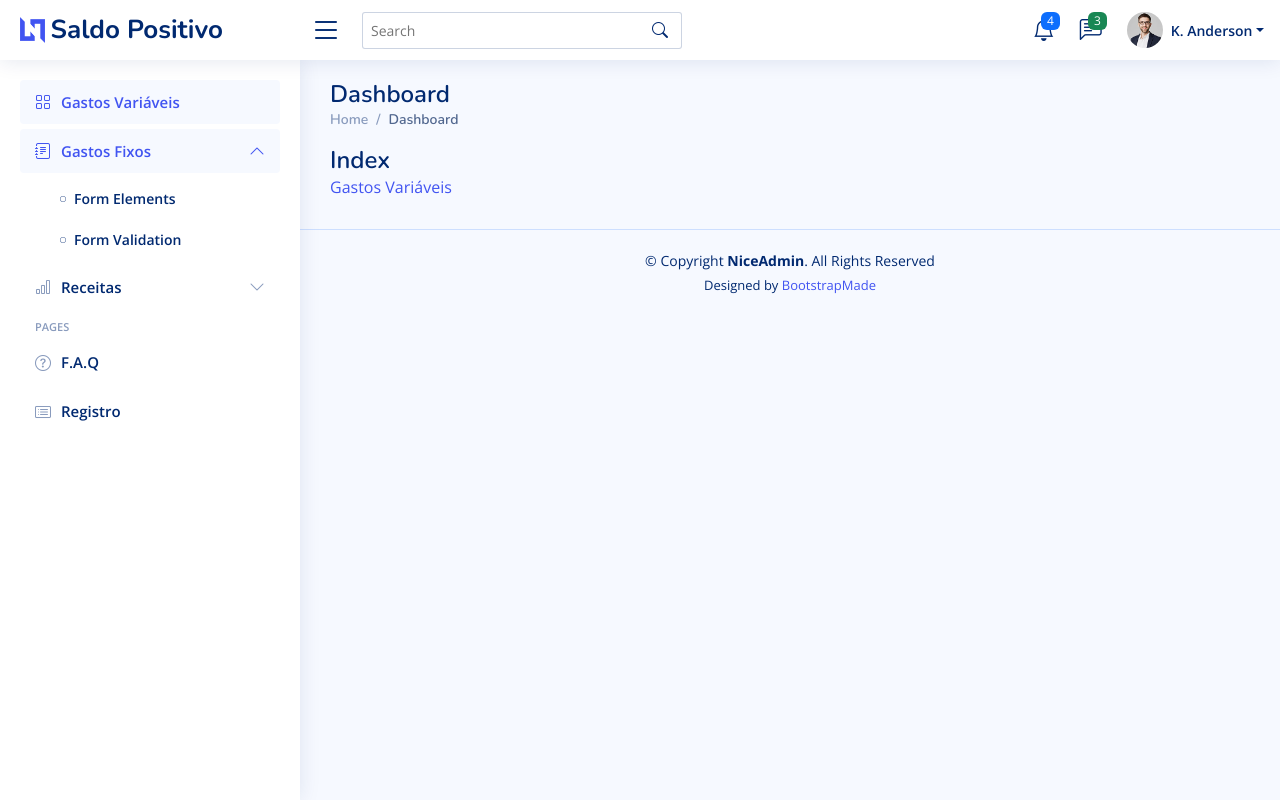
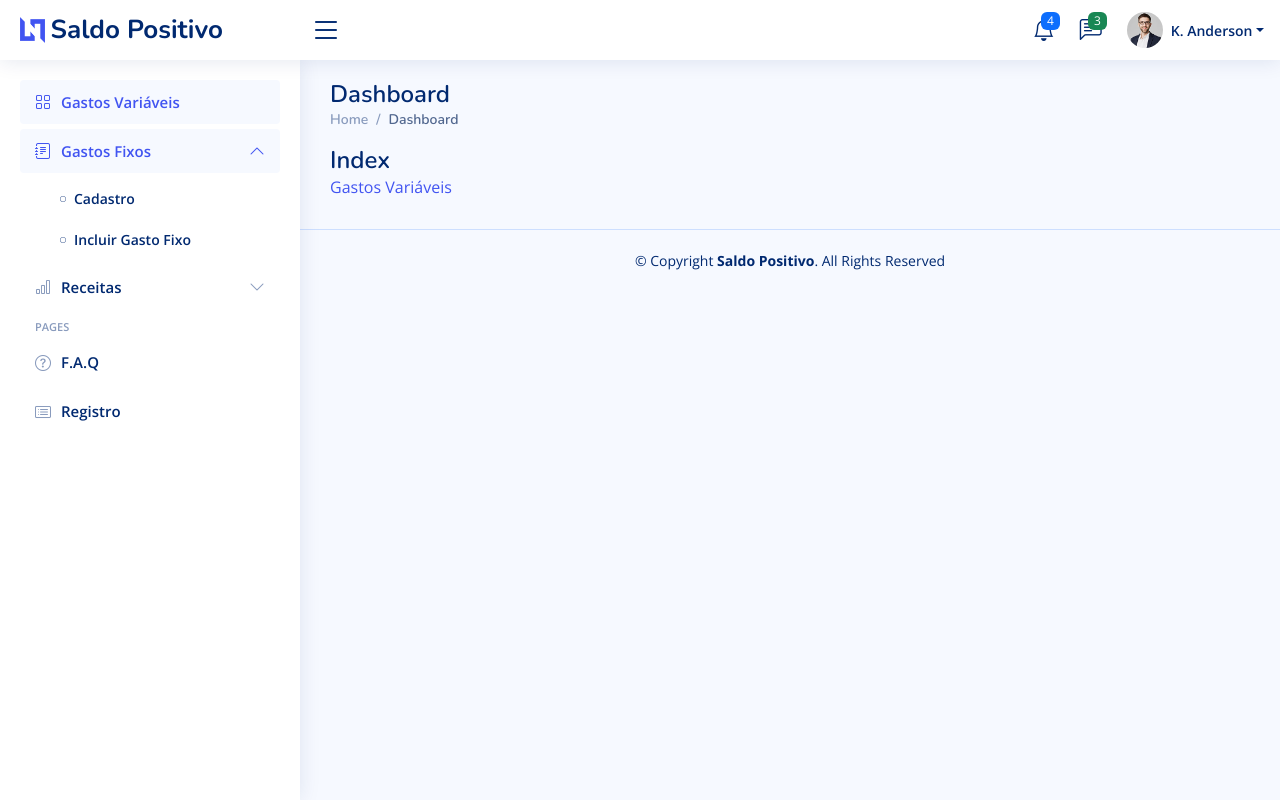
Before and after one commit to lucbergamo/django2_saldopositivo, a Django app: page / in a window 1280 px wide, after a click on "Gastos Fixos". Run offline with Django 5.2, Linux system fonts and the light colour scheme; some libraries are stand-ins or nearby versions.

Commit message:
inclusão do partial

```diff
--- a/core/templates/partials/modelo.html
+++ b/core/templates/partials/modelo.html
@@ -7,7 +7,7 @@
   <meta charset="utf-8">
   <meta content="width=device-width, initial-scale=1.0" name="viewport">
 
-  <title>Dashboard - NiceAdmin Bootstrap Template</title>
+  <title>Dashboard - Saldo Positivo</title>
   <meta content="" name="description">
   <meta content="" name="keywords">
 
@@ -46,19 +46,19 @@
   <header id="header" class="header fixed-top d-flex align-items-center">
 
     <div class="d-flex align-items-center justify-content-between">
-      <a href="index.html" class="logo d-flex align-items-center">
-        <img src="assets/img/logo.png" alt="">
+      <a href="{% url 'index' %}" class="logo d-flex align-items-center">
+        <img src="{% static 'assets/img/logo.png' %}" alt="">
         <span class="d-none d-lg-block">Saldo Positivo</span>
       </a>
       <i class="bi bi-list toggle-sidebar-btn"></i>
     </div><!-- End Logo -->
-
+    <!--
     <div class="search-bar">
       <form class="search-form d-flex align-items-center" method="POST" action="#">
         <input type="text" name="query" placeholder="Search" title="Enter search keyword">
         <button type="submit" title="Search"><i class="bi bi-search"></i></button>
       </form>
-    </div><!-- End Search Bar -->
+    </div>--><!-- End Search Bar -->
 
     <nav class="header-nav ms-auto">
       <ul class="d-flex align-items-center">
@@ -277,7 +277,7 @@
     <ul class="sidebar-nav" id="sidebar-nav">
 
       <li class="nav-item">
-        <a class="nav-link " href="index.html">
+        <a class="nav-link " href="{% url 'gastos_var' %}">
           <i class="bi bi-grid"></i>
           <span>Gastos Variáveis</span>
         </a>
@@ -290,13 +290,13 @@
         <ul id="forms-nav" class="nav-content collapse " data-bs-parent="#sidebar-nav">
           <li>
             <a href="forms-elements.html">
-              <i class="bi bi-circle"></i><span>Form Elements</span>
+              <i class="bi bi-circle"></i><span>Cadastro</span>
             </a>
           </li>
 
           <li>
             <a href="forms-validation.html">
-              <i class="bi bi-circle"></i><span>Form Validation</span>
+              <i class="bi bi-circle"></i><span>Incluir Gasto Fixo</span>
             </a>
           </li>
         </ul>
@@ -350,31 +350,30 @@
   <!-- ======= Footer ======= -->
   <footer id="footer" class="footer">
     <div class="copyright">
-      &copy; Copyright <strong><span>NiceAdmin</span></strong>. All Rights Reserved
+      &copy; Copyright <strong><span>Saldo Positivo</span></strong>. All Rights Reserved
     </div>
     <div class="credits">
       <!-- All the links in the footer should remain intact. -->
       <!-- You can delete the links only if you purchased the pro version. -->
       <!-- Licensing information: https://bootstrapmade.com/license/ -->
       <!-- Purchase the pro version with working PHP/AJAX contact form: https://bootstrapmade.com/nice-admin-bootstrap-admin-html-template/ -->
-      Designed by <a href="https://bootstrapmade.com/">BootstrapMade</a>
     </div>
   </footer><!-- End Footer -->
 
   <a href="#" class="back-to-top d-flex align-items-center justify-content-center"><i class="bi bi-arrow-up-short"></i></a>
 
   <!-- Vendor JS Files -->
-  <script src="vendor/apexcharts/apexcharts.min.js"></script>
-  <script src="vendor/bootstrap/js/bootstrap.bundle.min.js"></script>
-  <script src="vendor/chart.js/chart.umd.js"></script>
-  <script src="vendor/echarts/echarts.min.js"></script>
-  <script src="vendor/quill/quill.min.js"></script>
-  <script src="vendor/simple-datatables/simple-datatables.js"></script>
-  <script src="vendor/tinymce/tinymce.min.js"></script>
-  <script src="vendor/php-email-form/validate.js"></script>
+  <script src="{% static 'vendor/apexcharts/apexcharts.min.js' %}"></script>
+  <script src="{% static 'vendor/bootstrap/js/bootstrap.bundle.min.js' %}"></script>
+  <script src="{% static 'vendor/chart.js/chart.umd.js' %}"></script>
+  <script src="{% static 'vendor/echarts/echarts.min.js' %}"></script>
+  <script src="{% static 'vendor/quill/quill.min.js' %}"></script>
+  <script src="{% static 'vendor/simple-datatables/simple-datatables.js' %}"></script>
+  <script src="{% static 'vendor/tinymce/tinymce.min.js' %}"></script>
+  <script src="{% static 'vendor/php-email-form/validate.js' %}"></script>
 
   <!-- Template Main JS File -->
-  <script src="js/main.js"></script>
+  <script src="{% static 'js/main.js' %}"></script>
 
 </body>
 
```
